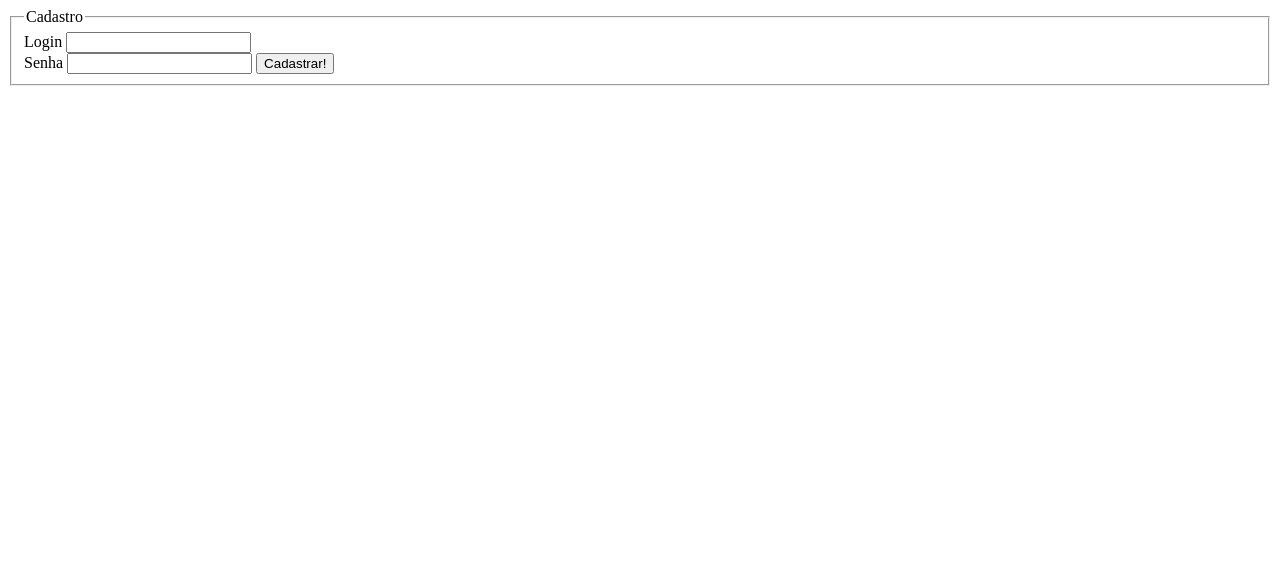
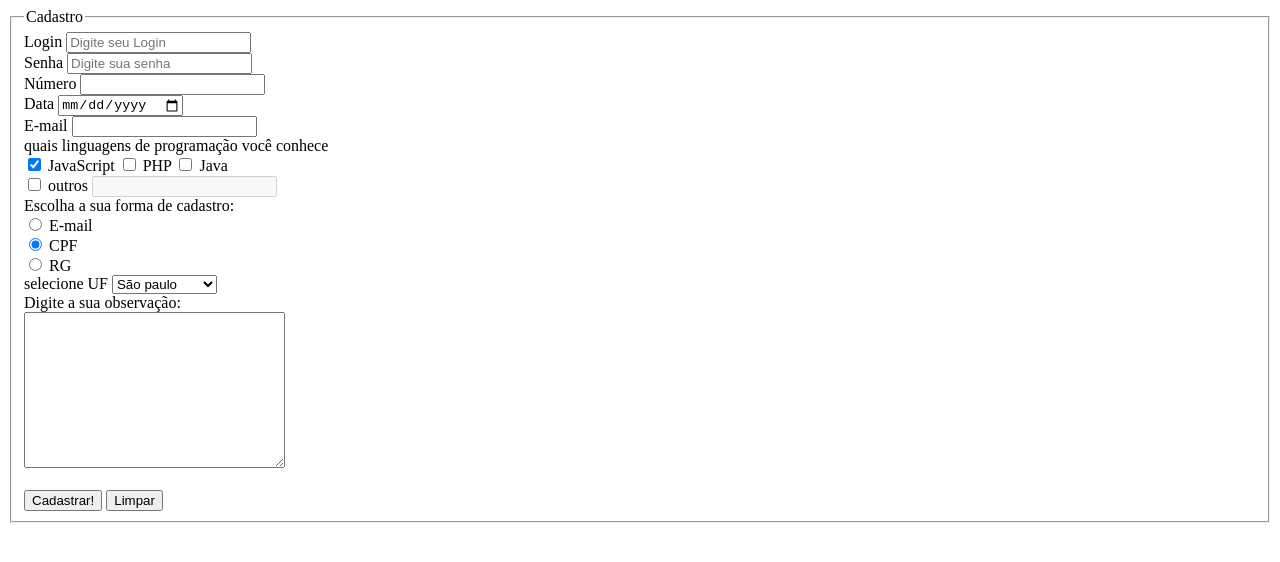
Before and after one commit to GuiDEV1/Desenvolvimento-para-internet-uni, a plain HTML site: page Aula8.html in a window 1280 px wide. Drawn offline with Linux system fonts and the light colour scheme.

Commit message:
Aula8_contm

```diff
--- a/Aula8.html
+++ b/Aula8.html
@@ -10,9 +10,32 @@
     <form name="form1" method="get" action="http://hebertphp.awardspace.us/recebe.php">
         <fieldset>
             <legend>Cadastro</legend>
-            Login <input type="text" name="login"><br>
-            Senha <input type="password" name="Senha">
-            <input type="submit" value="Cadastrar!">
+            Login <input type="text" name="login" required placeholder="Digite seu Login"><br>
+            Senha <input type="password" name="Senha" required placeholder="Digite sua senha"><br>
+            Número <input type="number" name="numero"><br>
+            Data <input type="date" name="data"><br>
+            E-mail <input type="email" name="emial" required><br>
+            quais linguagens de programação você conhece<br>
+
+            <input type="checkbox" name="js" value="js" checked> JavaScript
+            <input type="checkbox" name="php" value="php"> PHP
+            <input type="checkbox" name="java" value="java"> Java <br>
+            <input type="checkbox" name="outros" value="outros"> outros <input type="text" name="outros_text" disabled><br>
+
+            Escolha a sua forma de cadastro:<br>
+           <input type="radio"  name="forma_cad" value="email"> E-mail<br>
+           <input type="radio"  name="forma_cad" value="cpf" checked> CPF<br>
+           <input type="radio"  name="forma_cad" value="rg"> RG<br>
+
+           selecione UF <select name="uf">
+            <option value="">Selecione UF</option>
+            <option value="SP" selected>São paulo</option>
+            <option value="RJ">Rio de janeiro</option>
+           </select><br>
+           Digite a sua observação:<br>
+           <textarea name="obs" id="" cols="30" rows="10"></textarea><br>
+
+           <br><input type="submit" value="Cadastrar!">  <input value="Limpar" type="reset">
           </fieldset>
     </form>
 </body>
```
